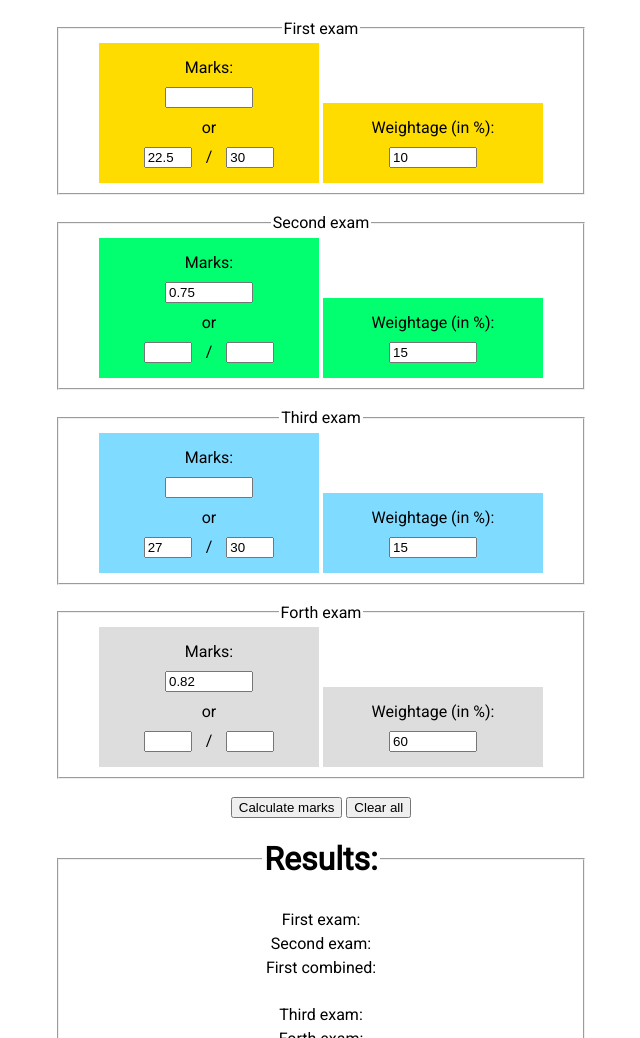
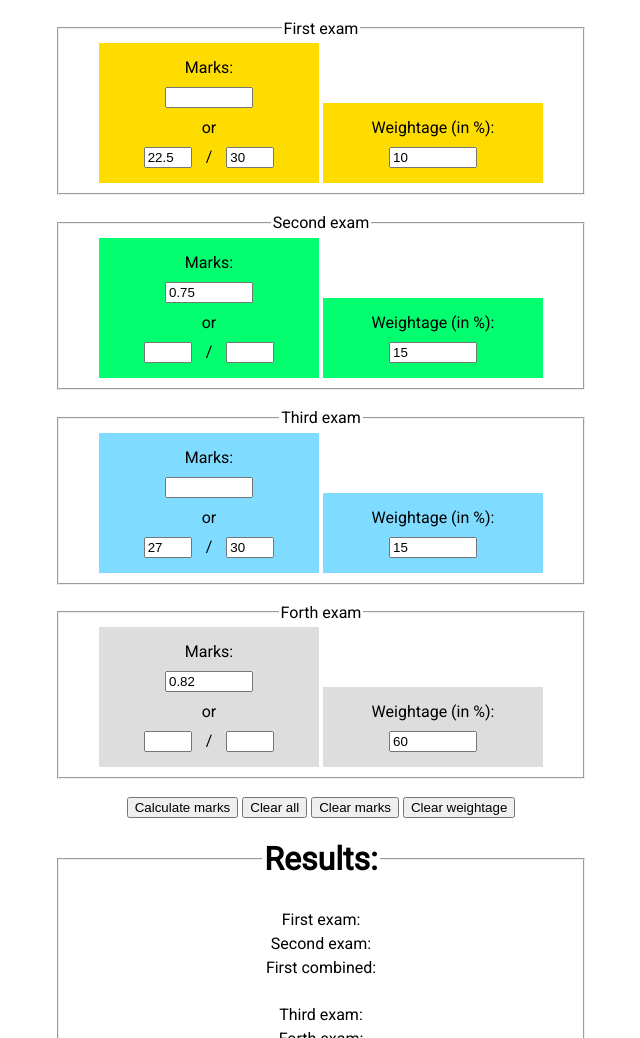
Before and after one commit to markcalc12/markcalc12.github.io, a plain HTML site: page index.html in a window 1280 px wide. Shown: the part 62-1100 px from the top of the page, without its empty margins (319-959 px from the left). Drawn offline with Linux system fonts and the light colour scheme.

Commit message:
Update index.html

```diff
--- a/index.html
+++ b/index.html
@@ -139,6 +139,30 @@
                 document.getElementById('Forth2').value = "";
                 document.getElementById('ForthPercentage').value = "";
             }
+            function clearmarks() {
+                var exam1result = "";
+                var exam2result = "";
+                var exam3result = "";
+                var exam4result = "";
+                document.getElementById('First').value = "";
+                document.getElementById('First1').value = "";
+                document.getElementById('First2').value = "";
+                document.getElementById('Second').value = "";
+                document.getElementById('Second1').value = "";
+                document.getElementById('Second2').value = "";
+                document.getElementById('Third').value = "";
+                document.getElementById('Third1').value = "";
+                document.getElementById('Third2').value = "";
+                document.getElementById('Forth').value = "";
+                document.getElementById('Forth1').value = "";
+                document.getElementById('Forth2').value = "";
+            }
+            function clearpercentage() {
+                document.getElementById('FirstPercentage').value = "";
+                document.getElementById('SecondPercentage').value = "";
+                document.getElementById('ThirdPercentage').value = "";
+                document.getElementById('ForthPercentage').value = "";
+            }
         </script>
         <link href="https://fonts.googleapis.com/css?family=Roboto&display=swap" rel="stylesheet">
     </head>
@@ -212,6 +236,8 @@
         <br>
         <button onclick="calculatemarks()">Calculate marks</button>
         <button onclick="clearall()">Clear all</button>
+        <button onclick="clearmarks()">Clear marks</button>
+        <button onclick="clearpercentage()">Clear weightage</button>
         <br>
         <fieldset>
             <legend><h1 style="font-family: 'Roboto', sans-serif;">Results:</h1></legend>
```
